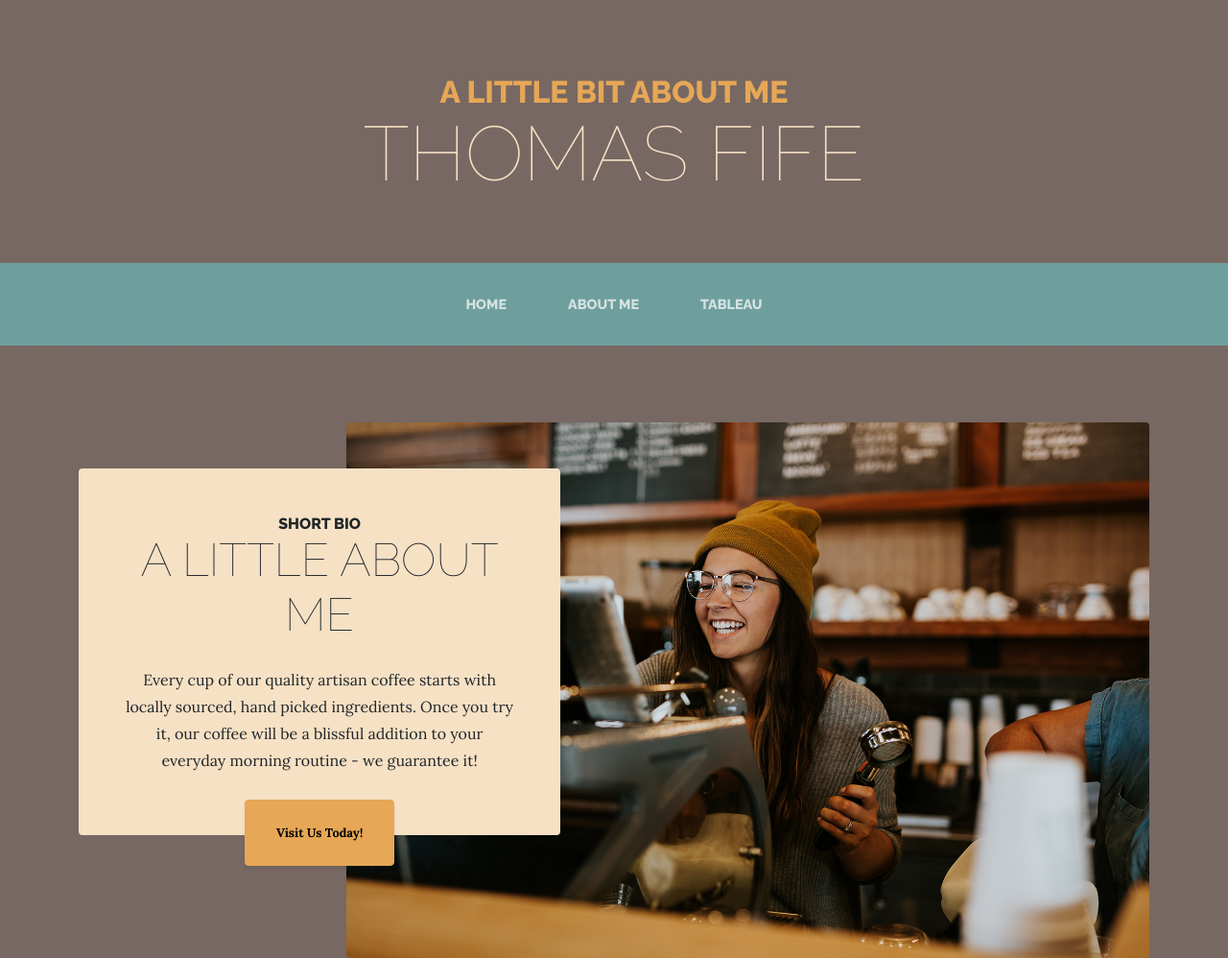
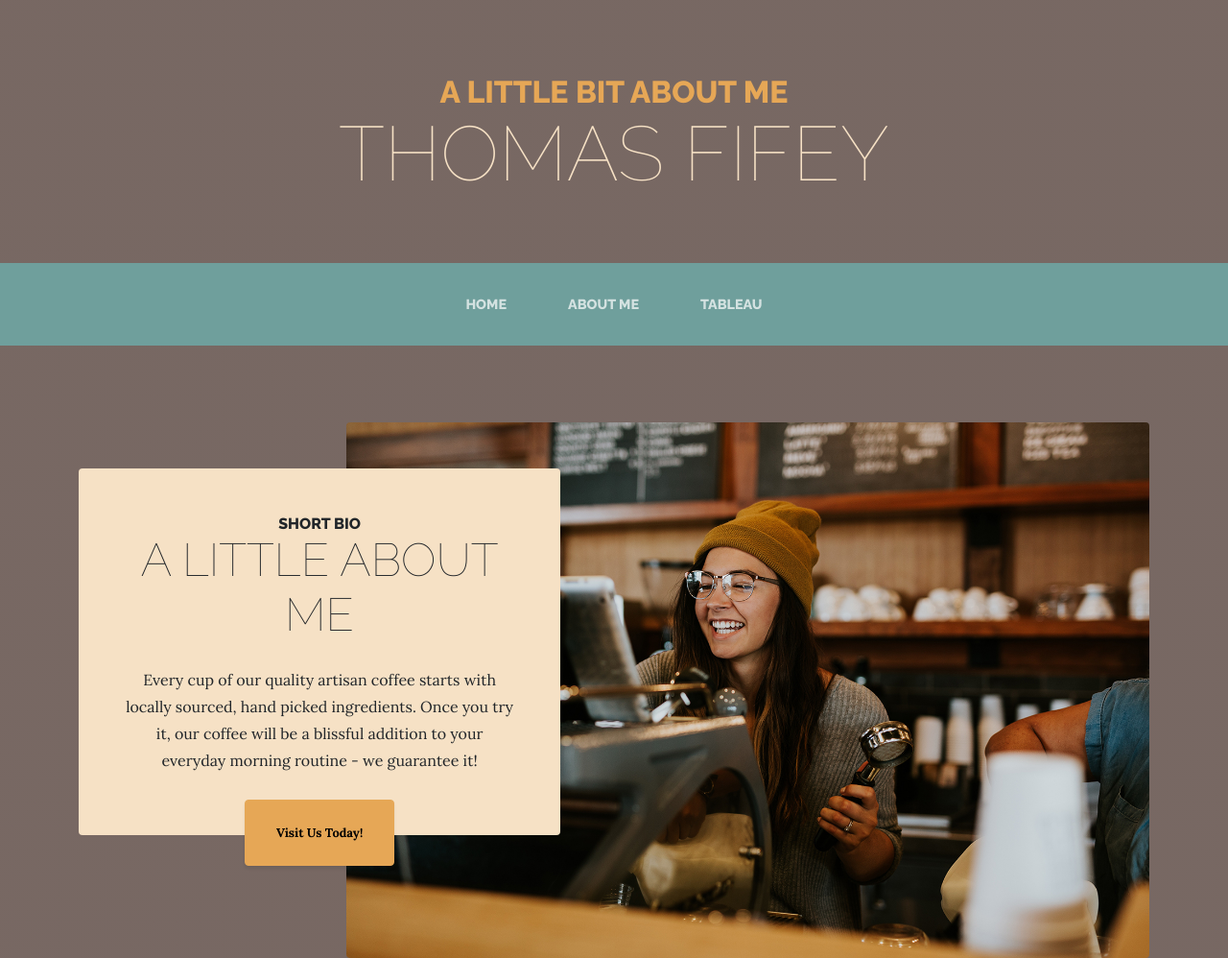
Before and after one commit to tomfife/IS201_practice, a plain HTML site: page index.html in a window 1280 px wide. Shown: the top 998 px of the page at 96% size. Drawn offline with nearby package versions, Linux system fonts and the light colour scheme.

Commit message:
Add files via upload

```diff
--- a/index.html
+++ b/index.html
@@ -21,7 +21,7 @@
         <header>
             <h1 class="site-heading text-center text-faded d-none d-lg-block">
                 <span class="site-heading-upper text-primary mb-3">A little bit about me</span>
-                <span class="site-heading-lower">Thomas Fife</span>
+                <span class="site-heading-lower">Thomas Fifey</span>
             </h1>
         </header>
         <!-- Navigation-->
```
